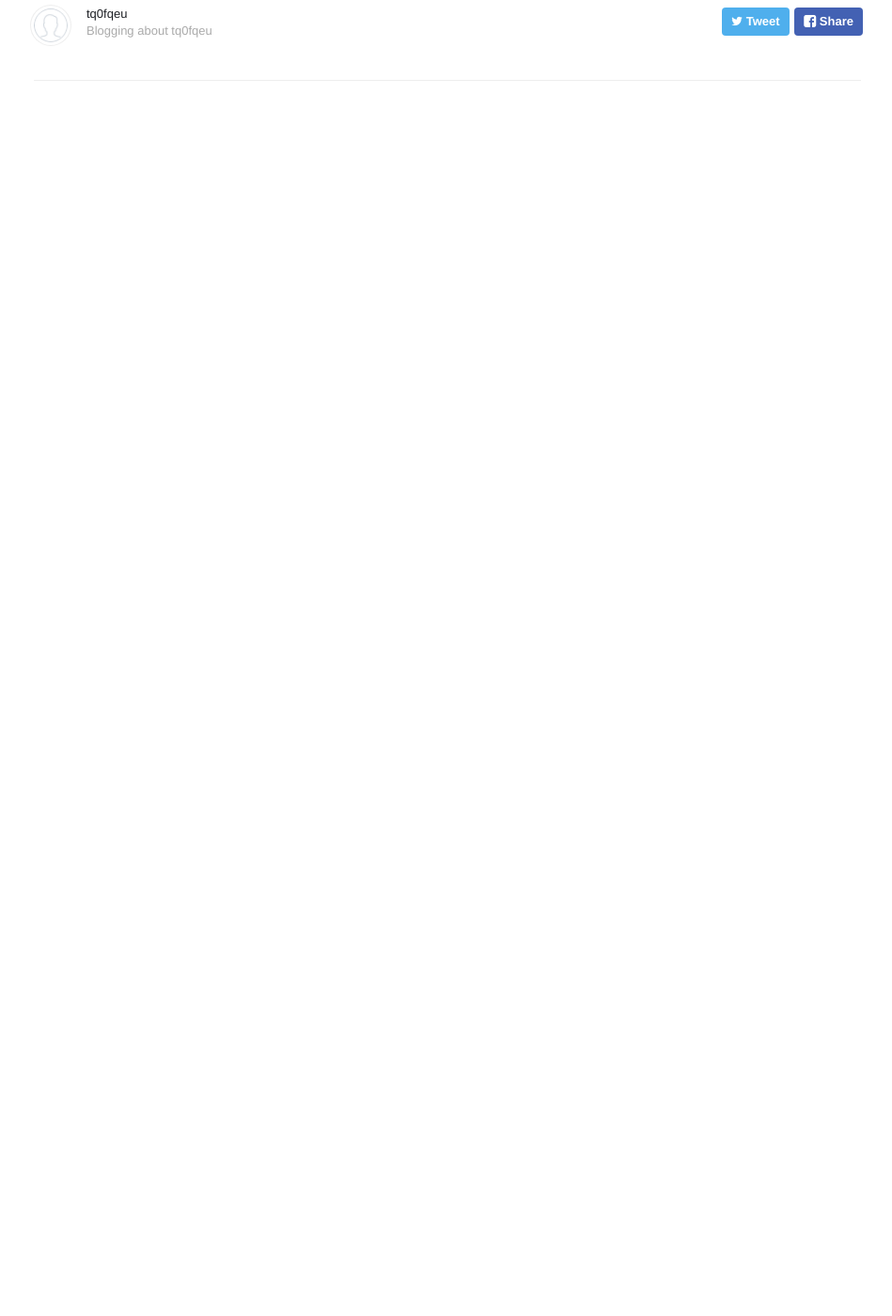
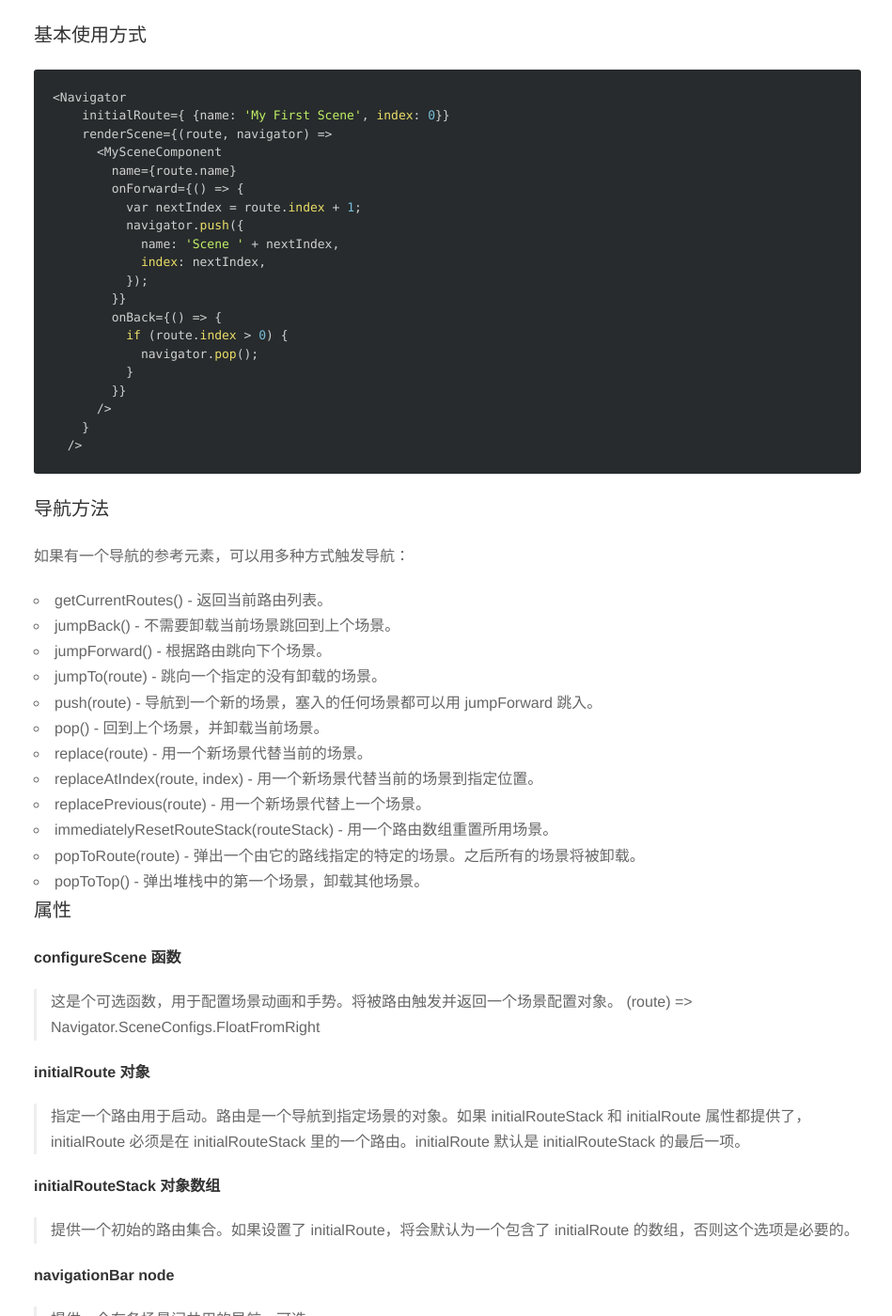
Before and after one commit to lishuaiii/tq0fqeu.github.com, a Jekyll site: the page built from _posts/2015-08-03-navigator.md, in a window 1280 px wide and 1400 px high, scrolled down 506 px. Shown: the whole window at 94% size, without its empty margins (164-1113 px from the left). Built offline with Jekyll 4.4.1, drawn with Linux system fonts in a browser that asks for light colours; nearby versions of some CDN libraries; Markdown is read by kramdown in place of the engine named in the settings; before the commit the page ends 900 px from its top, so only the background shows below that; some of the changed text lies outside the part shown.

Commit message:
new articles

````diff
--- a/_posts/2015-08-03-navigator.md
+++ b/_posts/2015-08-03-navigator.md
@@ -5,4 +5,84 @@ description: React Native文档中文翻译
 ---
 
 ## Navigator
-使用 ```Navigator``` 在应用的不同屏幕切换。为了完成这个功能，需要提供路由对象来导航辨识每个屏幕，使用```renderScene``` 函数根据路由渲染屏幕。
+使用 ```Navigator``` 在应用的不同场景切换。为了完成这个功能，需要提供路由对象来导航辨识每个场景，使用 ```renderScene``` 函数来根据路由渲染场景。
+
+为了改变场景动画和手势熟悉，提供了一个 ```configureScene``` 属性去获取配置对象，用于路由。参考 ```Navigator.SceneConfigs``` 查看默认动画和更多有关场景配置的信息。
+
+### 基本使用方式
+
+```javascript
+<Navigator
+    initialRoute={ {name: 'My First Scene', index: 0}}
+    renderScene={(route, navigator) =>
+      <MySceneComponent
+        name={route.name}
+        onForward={() => {
+          var nextIndex = route.index + 1;
+          navigator.push({
+            name: 'Scene ' + nextIndex,
+            index: nextIndex,
+          });
+        }}
+        onBack={() => {
+          if (route.index > 0) {
+            navigator.pop();
+          }
+        }}
+      />
+    }
+  />
+```
+
+### 导航方法
+
+如果有一个导航的参考元素，可以用多种方式触发导航：
+
+- ```getCurrentRoutes()``` - 返回当前路由列表。
+- ```jumpBack()``` - 不需要卸载当前场景跳回到上个场景。
+- ```jumpForward()``` - 根据路由跳向下个场景。
+- ```jumpTo(route)``` - 跳向一个指定的没有卸载的场景。
+- ```push(route)``` - 导航到一个新的场景，塞入的任何场景都可以用 ```jumpForward``` 跳入。
+- ```pop()``` - 回到上个场景，并卸载当前场景。
+- ```replace(route)``` - 用一个新场景代替当前的场景。
+- ```replaceAtIndex(route, index)``` - 用一个新场景代替当前的场景到指定位置。
+- ```replacePrevious(route)``` - 用一个新场景代替上一个场景。
+- ```immediatelyResetRouteStack(routeStack)``` - 用一个路由数组重置所用场景。
+- ```popToRoute(route)``` - 弹出一个由它的路线指定的特定的场景。之后所有的场景将被卸载。
+- ```popToTop()``` - 弹出堆栈中的第一个场景，卸载其他场景。
+
+### 属性
+#### configureScene 函数
+> 这是个可选函数，用于配置场景动画和手势。将被路由触发并返回一个场景配置对象。
+  ```(route) => Navigator.SceneConfigs.FloatFromRight```
+
+#### initialRoute 对象
+> 指定一个路由用于启动。路由是一个导航到指定场景的对象。如果 ```initialRouteStack``` 和 ```initialRoute``` 属性都提供了，```initialRoute``` 必须是在 ```initialRouteStack``` 里的一个路由。```initialRoute``` 默认是 ```initialRouteStack``` 的最后一项。
+
+#### initialRouteStack 对象数组
+> 提供一个初始的路由集合。如果设置了 ```initialRoute```，将会默认为一个包含了 ```initialRoute``` 的数组，否则这个选项是必要的。
+
+#### navigationBar node
+> 提供一个在各场景间共用的导航，可选。
+
+#### navigator 对象
+> 提供一个从父导航继承的导航，可选。
+
+#### onDidFocus 函数
+> @过时，使用 ```navigationContext.addListener('didfocus', callback)``` 代替。
+
+> 当切换场景后或者在加载完场景后调用该函数。
+
+#### onWillFocus 函数
+> @过时，使用 ```navigationContext.addListener('willfocus', callback)``` 代替。
+
+> 在切换场景前调用该函数。
+
+#### renderScene 函数
+> 用于渲染指定路由场景的必要函数。参数是路由和导航。
+
+> ```(route, navigator) =>
+  <MySceneComponent title={route.title} />```
+
+#### sceneStyle [View#style](https://facebook.github.io/react-native/docs/view.html#style)
+> 样式将被用户每个场景的容器。
````
